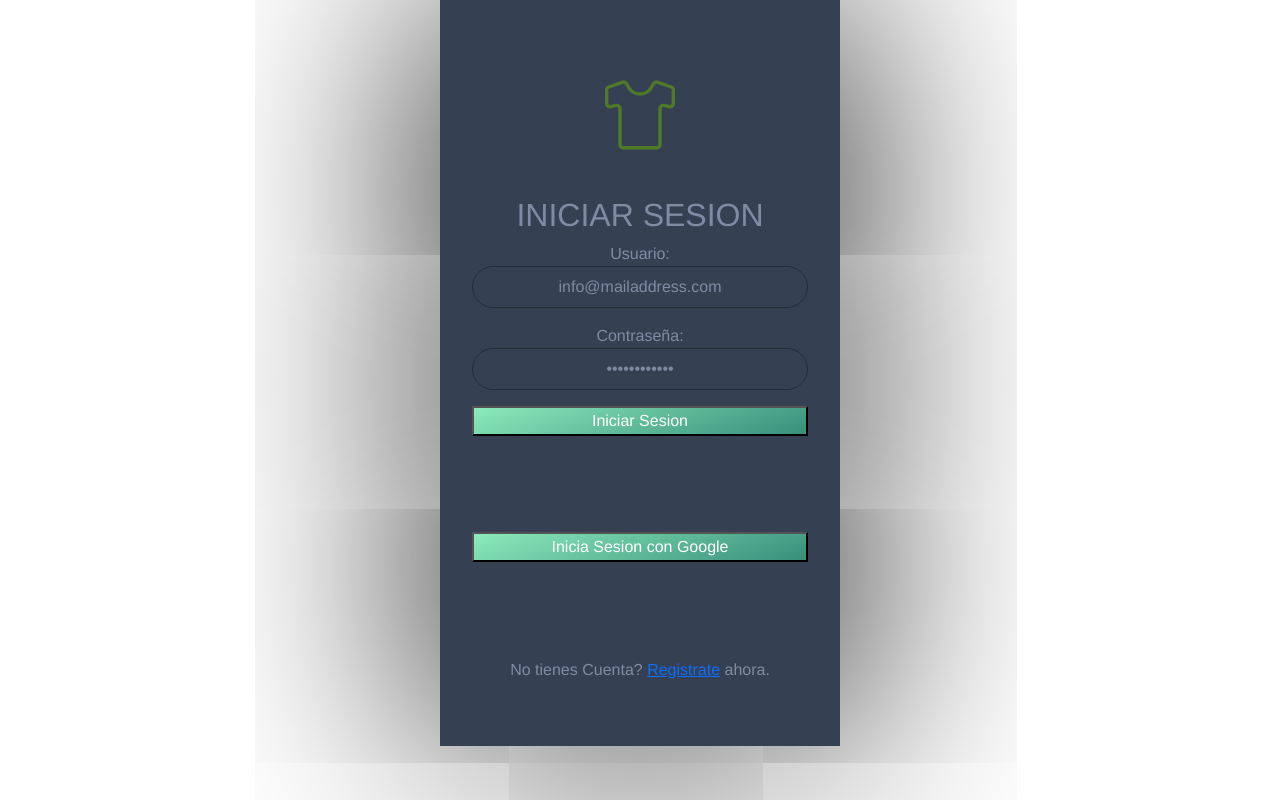
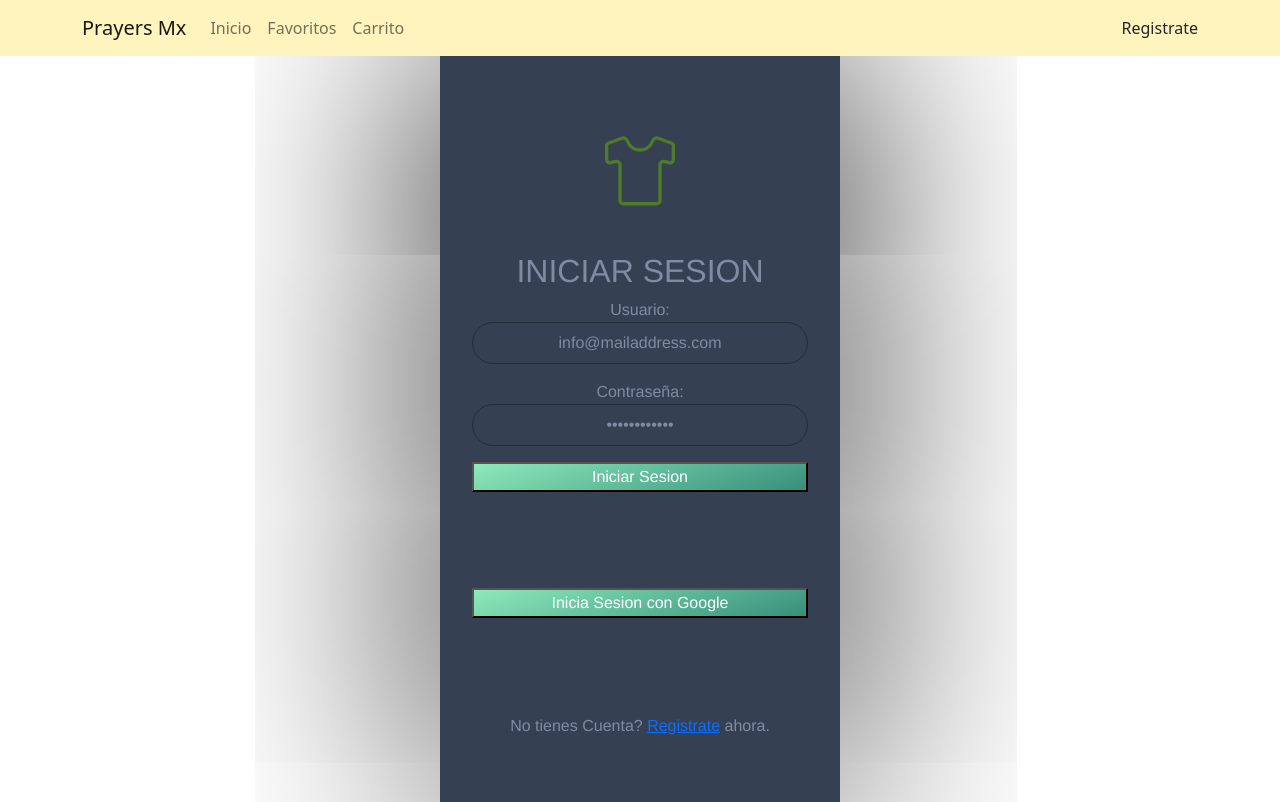
Before and after one commit to briandorantes1995/Prayers2.0, a React (Create React App) app in the folder prayers2.0/: page / in a window 1280 px wide. Built offline with nearby package versions, Linux system fonts and the light colour scheme; no server answers.

Commit message:
basic header added

```diff
--- a/prayers2.0/package.json
+++ b/prayers2.0/package.json
@@ -17,7 +17,7 @@
     "web-vitals": "^2.1.4"
   },
   "scripts": {
-    "start": "react-scripts start",
+    "start": "CHOKIDAR_USEPOLLING=true react-scripts start",
     "build": "react-scripts build",
     "test": "react-scripts test",
     "eject": "react-scripts eject"
--- a/prayers2.0/src/App.js
+++ b/prayers2.0/src/App.js
@@ -1,16 +1,11 @@
 import { BrowserRouter as Router, Route, Routes } from "react-router-dom";
-import Registro from "./Components/Registro";
-import Login from "./Components/Login"
+
+import { AppRoutes } from "./routes/AppRoutes";
 
 function App() {
-  return (
-      <Router>
-          <Routes>
-              <Route exact path="/registro" element={<Registro/>}/>
-              <Route exact path="/" element={<Login/>}/>
-          </Routes>
-      </Router>
-  );
+    return (
+        <AppRoutes />
+    );
 }
 
 export default App;
--- /dev/null
+++ b/prayers2.0/src/Components/Header/Header.js
@@ -0,0 +1,40 @@
+import React from 'react'
+import Container from 'react-bootstrap/Container';
+import Nav from 'react-bootstrap/Nav';
+import Navbar from 'react-bootstrap/Navbar';
+import NavDropdown from 'react-bootstrap/NavDropdown';
+
+export const Header = () => {
+
+    let getUser = JSON.parse(localStorage.getItem('user-info'))
+
+
+    return (
+        <Navbar style={{
+            background: "#FFF4BD"
+        }} expand="lg" >
+            <Container>
+                <Navbar.Brand href="#home">Prayers Mx</Navbar.Brand>
+                <Navbar.Toggle aria-controls="basic-navbar-nav" />
+                <Navbar.Collapse id="basic-navbar-nav">
+                    <Nav className="me-auto">
+                        <Nav.Link href="#gfg">Inicio</Nav.Link>
+                        <Nav.Link href="#Favoritos">Favoritos</Nav.Link>
+                        <Nav.Link href="#Favoritos">Carrito</Nav.Link>
+
+
+                    </Nav>
+                    <Navbar.Collapse className="justify-content-end">
+                        {getUser
+                            ? <Nav.Link className="justify-content-end">{getUser.nombre}</Nav.Link>
+                            : <Nav.Link className="justify-content-end">Registrate</Nav.Link>}
+                    </Navbar.Collapse>
+                </Navbar.Collapse>
+            </Container>
+        </Navbar >
+
+    )
+
+
+}
+export default Header
--- a/prayers2.0/src/Components/Login.js
+++ b/prayers2.0/src/Components/Login.js
@@ -10,7 +10,7 @@ function Login() {
     const [user, loading, error] = useAuthState(auth);
     const navigate = useNavigate();
     useEffect(() => {
-    }, [navigate,user, loading]);
+    }, [navigate, user, loading]);
     return (
         <div className="align">
             <div className="grid align__item">
@@ -29,7 +29,7 @@ function Login() {
                         <button className="btn-primary" onClick={() => signInWithEmailAndPassword(email, password)} >Iniciar Sesion </button>
                         <button className="btn-primary" onClick={signInWithGoogle}>Inicia Sesion con Google</button>
                     </div>
-                        No tienes Cuenta? <Link to="/registro">Registrate</Link> ahora.
+                    No tienes Cuenta? <Link to="/registro">Registrate</Link> ahora.
                 </div>
             </div>
         </div>
--- a/prayers2.0/src/routes/AppRoutes.js
+++ b/prayers2.0/src/routes/AppRoutes.js
@@ -1,6 +1,10 @@
 import React from 'react'
 import { BrowserRouter, Routes, Route, HashRouter } from 'react-router-dom'
-import Contactanos from "./Contactanos/Contactanos.js"
+import Contactanos from "../Components/Contactanos/Contactanos.js"
+import Header from '../Components/Header/Header.js'
+import Registro from "../Components/Registro.js"
+import Login from "../Components/Login.js"
+
 export const AppRoutes = () => {
     return (
         <HashRouter hashType="slash">
@@ -9,12 +13,11 @@ export const AppRoutes = () => {
 
             <Routes>
                 <Route path='/' element={<Login />} />
-                <Route path='/Contactanos' element={<Contact />} />
+                <Route exact path="/registro" element={<Registro />} />
+                <Route path='/Contactanos' element={<Contactanos />} />
 
-                <Route path='*' element={<Error />} />
             </Routes>
 
-            <Footer />
         </HashRouter>
     )
 }
```
Also changed, not shown: prayers2.0/src/Components/Contactanos/Contactanos.js (renamed from prayers2.0/src/Contactanos/Contactanos.js), 1 other file (tests, documents, lock files or other folders).
